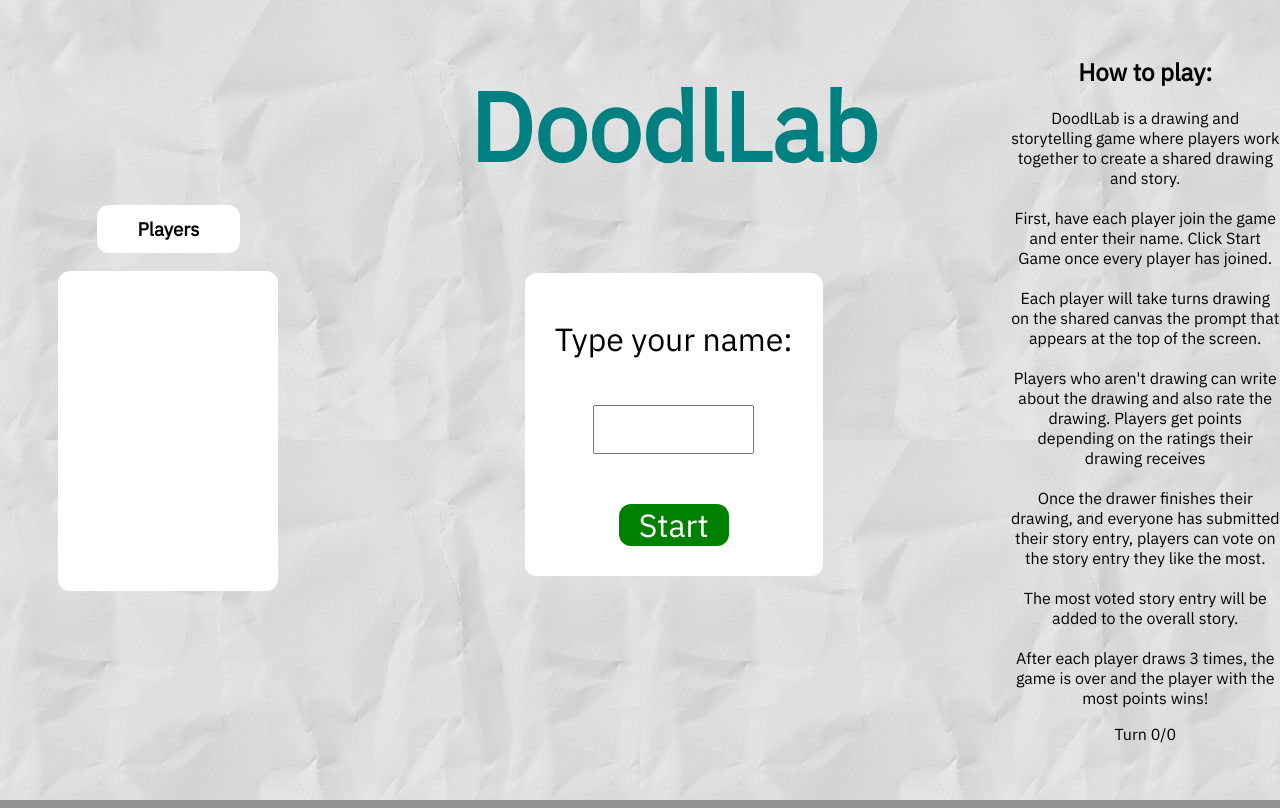
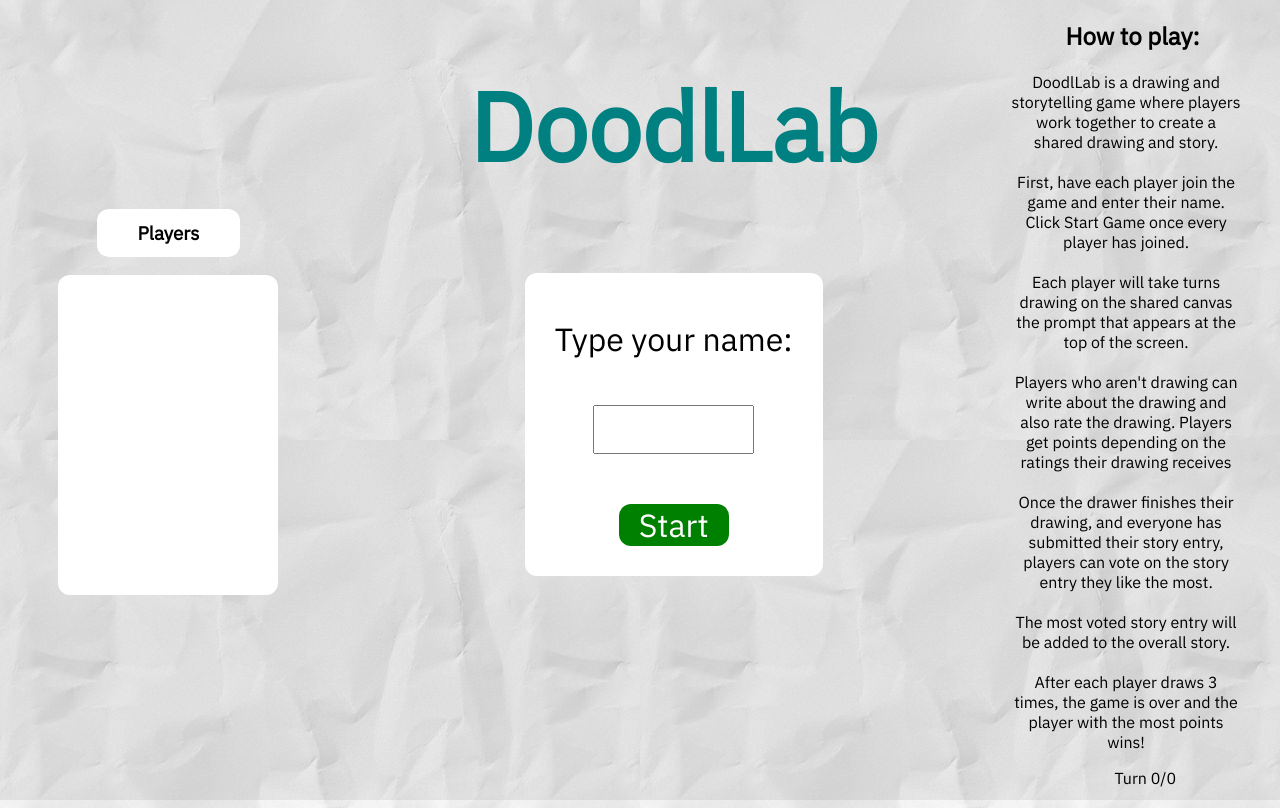
Before and after one commit to maepigeon/Drawing-app, a plain HTML site: page Client/index.html in a window 1280 px wide. Drawn offline with nearby package versions, Linux system fonts and the light colour scheme.

Commit message:
fix spacing of instructions

```diff
--- a/Client/index.html
+++ b/Client/index.html
@@ -53,8 +53,8 @@
             </div>
             <div id="right">
                 <div class = "hidden" id = 'instructions-container'>
-                    <h2>How to play:</h2>
-                    <p>
+                    <h2 style="margin-right: 2vw;">How to play:</h2>
+                    <p style="margin-right: 3vw;">
                         DoodlLab is a drawing and storytelling game where players work together to create a shared drawing and story.
                         <br>
                         <br>
```
